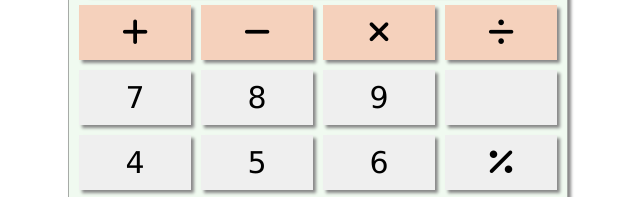
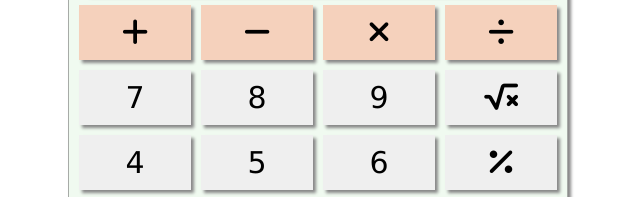
Before and after one commit to AlexandraTnd/calculator, a plain HTML site: page index.html in a window 1280 px wide. Shown: the part 315-512 px from the top of the page, 322-962 px from the left. Drawn offline with Linux system fonts and the light colour scheme.

Commit message:
add square root button

```diff
--- a/index.html
+++ b/index.html
@@ -21,7 +21,7 @@
                 <button onclick="getNumber(this.innerHTML)" id="seven">7</button>
                 <button onclick="getNumber(this.innerHTML)" id="eight">8</button>
                 <button onclick="getNumber(this.innerHTML)" id="nine">9</button>
-                <button> </button>
+                <button onclick="squareRoot()""><i class="fa-solid fa-square-root-variable"></i></button>
             </div>
             <div class="row">
                 <button onclick="getNumber(this.innerHTML)" id="four">4</button>
--- a/main.js
+++ b/main.js
@@ -99,5 +99,10 @@ function percent() {
     number = [];
     toCalculate.push(doPercent);
     calculate();
-    console.log(toCalculate);
+};
+
+function squareRoot() {
+    result = Math.sqrt(result);
+    number = [];
+    showResult(result);
 }
```
